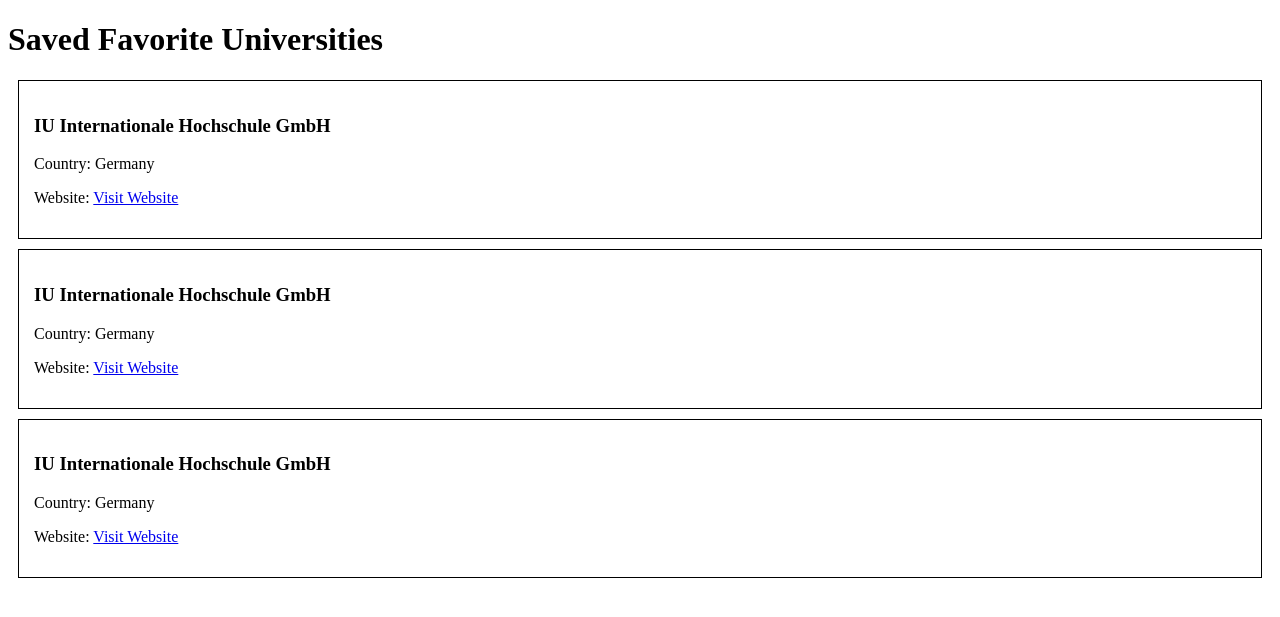
After one commit to hcyber7/global-university-campus-explorer, a Flask app: page /favorites in a window 1280 px wide. The commit adds this page. Shown: the top 617 px of the page. Run offline with Flask 3, Linux system fonts and the light colour scheme; data comes from the database, SQL or seed files in the repository; both versions use the stored data as it was after the commit.

Commit message:
Added favorites system and Database Integration

```diff
--- a/app.py
+++ b/app.py
@@ -1,5 +1,6 @@
 from flask import Flask, render_template, request
 from API.University_api import search_universities
+from Database.database import add_to_favorites, get_favorites
 
 app = Flask(__name__)
 
@@ -20,5 +21,26 @@
 
     return render_template("index.html")
 
+@app.route("/favorite", methods=["POST"])
+def favorite():
+
+    name = request.form["name"]
+    country = request.form["country"]
+    website = request.form["website"]
+
+    add_to_favorites(name, country, website)
+
+    return f"{name} added to favorites!"
+
+@app.route("/favorites")
+def favorites():
+
+    favorites_list = get_favorites()
+
+    return render_template(
+        "favorites.html",
+        favorites=favorites_list
+    )
+
 if __name__ == "__main__":
     app.run(debug=True)
--- /dev/null
+++ b/templates/favorites.html
@@ -0,0 +1,40 @@
+<!DOCTYPE html>
+<html>
+
+<head>
+    <title>Favorites</title>
+</head>
+
+<body>
+
+    <h1>Saved Favorite Universities</h1>
+
+    {% if favorites %}
+
+        {% for university in favorites %}
+
+            <div style="border:1px solid black; padding:15px; margin:10px;">
+
+                <h3>{{ university.name }}</h3>
+
+                <p>Country: {{ university.country }}</p>
+
+                <p>
+                    Website:
+                    <a href="{{ university.website }}" target="_blank">
+                        Visit Website
+                    </a>
+                </p>
+
+            </div>
+
+        {% endfor %}
+
+    {% else %}
+
+        <h2>No favorites saved yet.</h2>
+
+    {% endif %}
+
+</body>
+</html>
```
Also changed, not shown: templates/index.html (+10 -0 lines), Database/database.py (renamed from Databse/database.py), data/universities.db, 2 other files.
